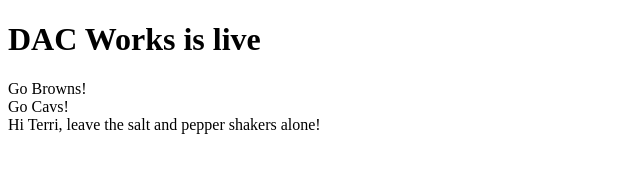
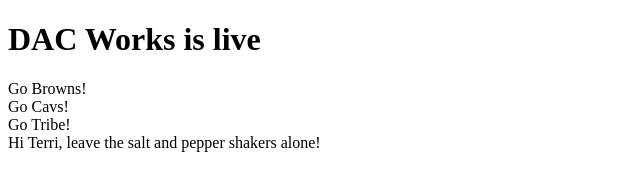
Before and after one commit to Dcolumbaro/DacWorks, a plain HTML site: page k8s/base/index.html in a window 1280 px wide. Shown: the whole page, without its empty margins (0-640 px from the left). Drawn offline with Linux system fonts and the light colour scheme.

Commit message:
Index.html update - Go Tribe

```diff
--- a/k8s/base/index.html
+++ b/k8s/base/index.html
@@ -8,6 +8,8 @@
     <label>Go Browns!</label>
 	<br>
 	    <label>Go Cavs!</label>
+      	<br>
+	    <label>Go Tribe!</label>
 		<br>
 		  <label>Hi Terri, leave the salt and pepper shakers alone!</label>
   </body>
```
